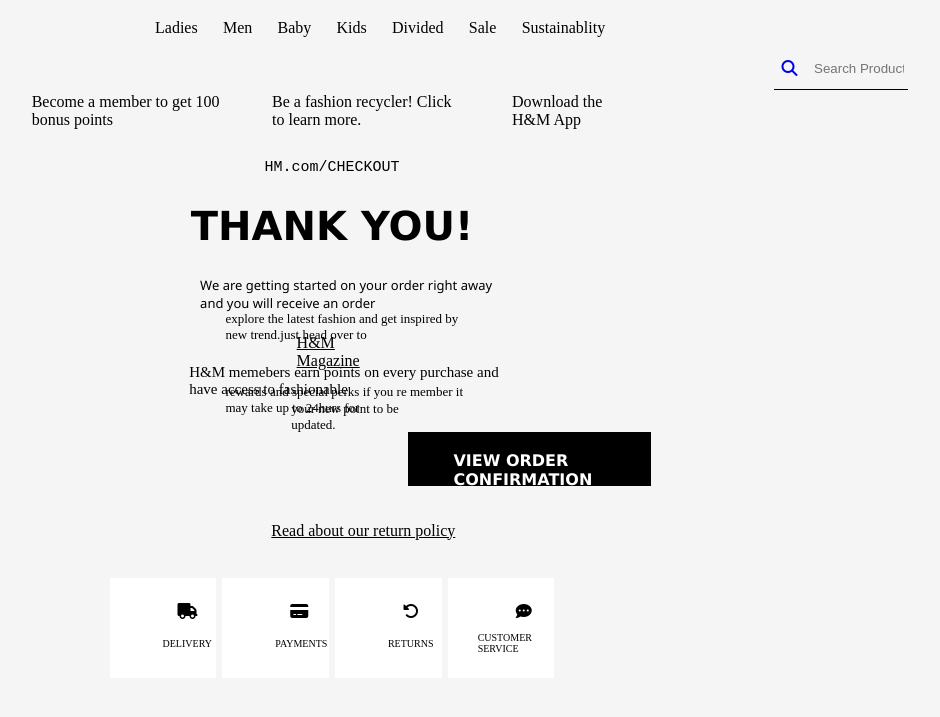
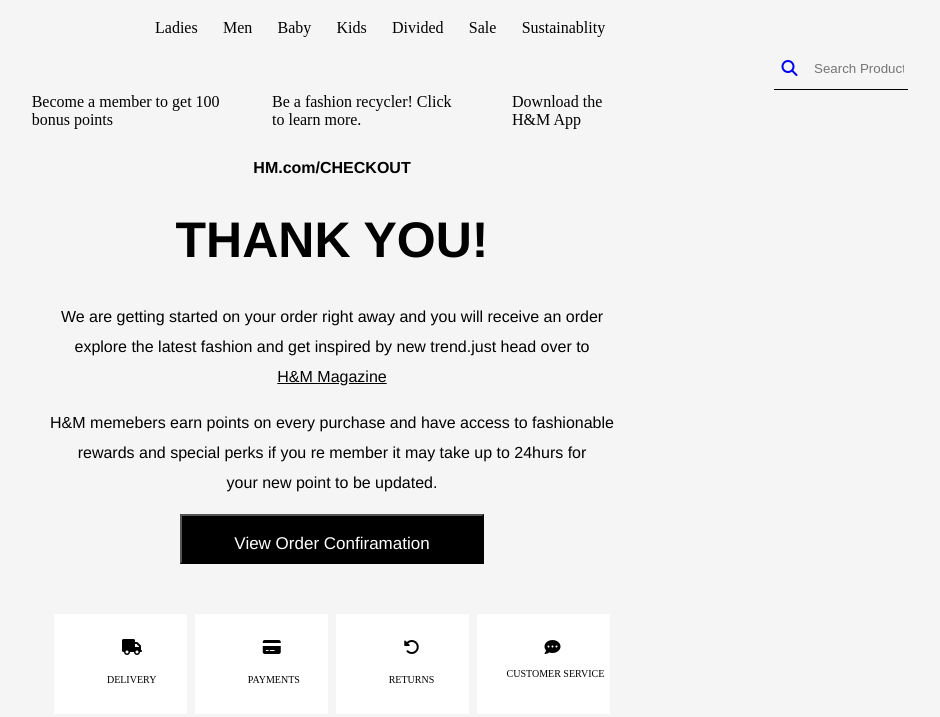
Before and after one commit to Smrutiranjan-Patra/HMClothing, a plain HTML site: page thank.html in a window 1280 px wide. Shown: the part 90-807 px from the top of the page, without its empty margins (308-1248 px from the left). Drawn offline with Linux system fonts and the light colour scheme.

Commit message:
Update thank.html

```diff
--- a/thank.html
+++ b/thank.html
@@ -348,85 +348,14 @@
 
         .section-1 {
             width: 80%;
-            height: 624px;
             margin: auto;
-
             margin-top: 30px;
+            text-align: center;
+            font-family: 'Franklin Gothic Medium', 'Arial Narrow', Arial, sans-serif;
 
         }
 
-        .para-1 {
-            font-family: monospace;
-            font-size: 10px;
-            text-align: center;
-            font-weight: lighter;
 
-        }
-
-        .para-1 h2 {
-            font-weight: 100;
-        }
-
-        .para-2 {
-            font-weight: bolder;
-            text-align: center;
-            font-family: Verdana, Geneva, Tahoma, sans-serif;
-            font-size: 20px;
-
-        }
-
-        .para-3 {
-            width: 34%;
-            font-size: 13px;
-            height: 15px;
-            margin: auto;
-            padding-left: 40px;
-            box-sizing: border-box;
-            font-family: 'Segoe UI', Tahoma, Geneva, Verdana, sans-serif;
-
-        }
-
-        .para-4 {
-            width: 27%;
-            font-size: 13px;
-            height: 20px;
-            margin: auto;
-            box-sizing: border-box;
-            padding-left: 30px;
-
-        }
-
-        .para-5 {
-            width: 7%;
-            height: 20px;
-            margin: auto;
-            text-decoration: underline;
-            margin-top: 3px;
-
-
-        }
-
-        .para-6 {
-            position: relative;
-            left: 19px;
-            width: 32%;
-            font-size: 15px;
-            height: 20px;
-            margin: auto;
-            margin-top: 10px;
-
-        }
-
-        .para-7 {
-            width: 15%;
-            font-size: 13px;
-            margin: auto;
-            height: 20px;
-            margin-top: 3px;
-            box-sizing: border-box;
-            padding-left: 35px;
-            margin-top: -3px;
-        }
 
         .button-1 {
             width: 24%;
@@ -452,10 +381,12 @@
         }
 
         .box-2 {
+
             display: flex;
             width: 44%;
             justify-content: space-between;
             margin: auto;
+            margin-bottom: 50px;
         }
 
         .box-3 {
@@ -486,6 +417,25 @@
             position: relative;
             bottom: 3px;
             left: -23px;
+        }
+        #h-1{
+            font-size: 50px;
+        }
+        #h-1~p{
+            line-height: 30px;
+        }
+        #h-1~p span{
+            text-decoration: underline;
+        }
+        #btn-22{
+            width: 30%;
+            height: 50px;
+            color: white;
+            background-color:black;
+            padding-top: 10px;
+            margin-bottom: 50px;
+            font-size: 17px;
+            font-family: 'Franklin Gothic Medium', 'Arial Narrow', Arial, sans-serif;
         }
     </style>
 </head>
@@ -526,41 +476,17 @@
         </ul>
     </div>
     <div class="section-1">
-
-        <div class="para-1">
-            <h2>HM.com/CHECKOUT</h2>
-
-        </div>
-        <div class="para-2">
-            <h1>THANK YOU!</h1>
-        </div>
-        <div class="para-3">
-            We are getting started on your order right away and you will receive an order
-        </div>
-        <div class="para-4">
+        <h4>HM.com/CHECKOUT</h4>
+        <h1 id="h-1">THANK YOU!</h1>
+        <p>We are getting started on your order right away and you will receive an order<br>
+            explore the latest fashion and get inspired by new trend.just head over to<br>
+            <span>H&M Magazine</span></p>
+            <p>H&M memebers earn points on every purchase and have access to fashionable<br>
+                rewards and special perks if you re member it may take up to 24hurs for<br>
+                your new point to be updated.</p>
+                <button id="btn-22">View Order Confiramation</button>
 
 
-        </div>
-        <div class="para-4">
-            explore the latest fashion and get inspired by new trend.just head over to
-        </div>
-        <div class="para-5">
-            H&M Magazine
-        </div>
-        <div class="para-6">
-            H&M memebers earn points on every purchase and have access to fashionable
-        </div>
-        <div class="para-4">
-            rewards and special perks if you re member it may take up to 24hurs for
-        </div>
-        <div class="para-7">
-            your new point to be updated.
-        </div>
-        <div class="button-1">
-            <h4> VIEW ORDER CONFIRMATION</h4>
-        </div>
-        <div class="para-9">
-            Read about our return policy
         </div>
         <div class="box-2">
             <div class="box-3">
```
